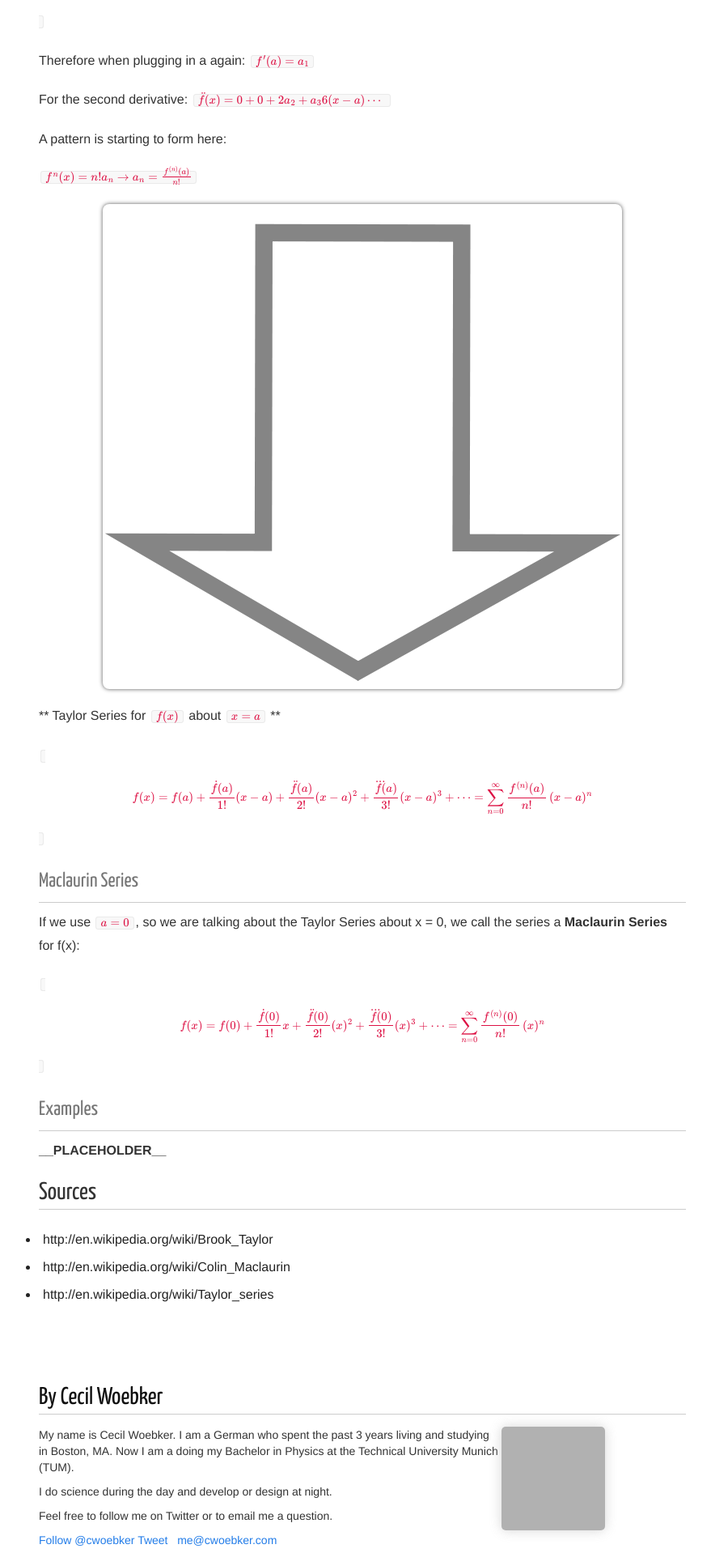
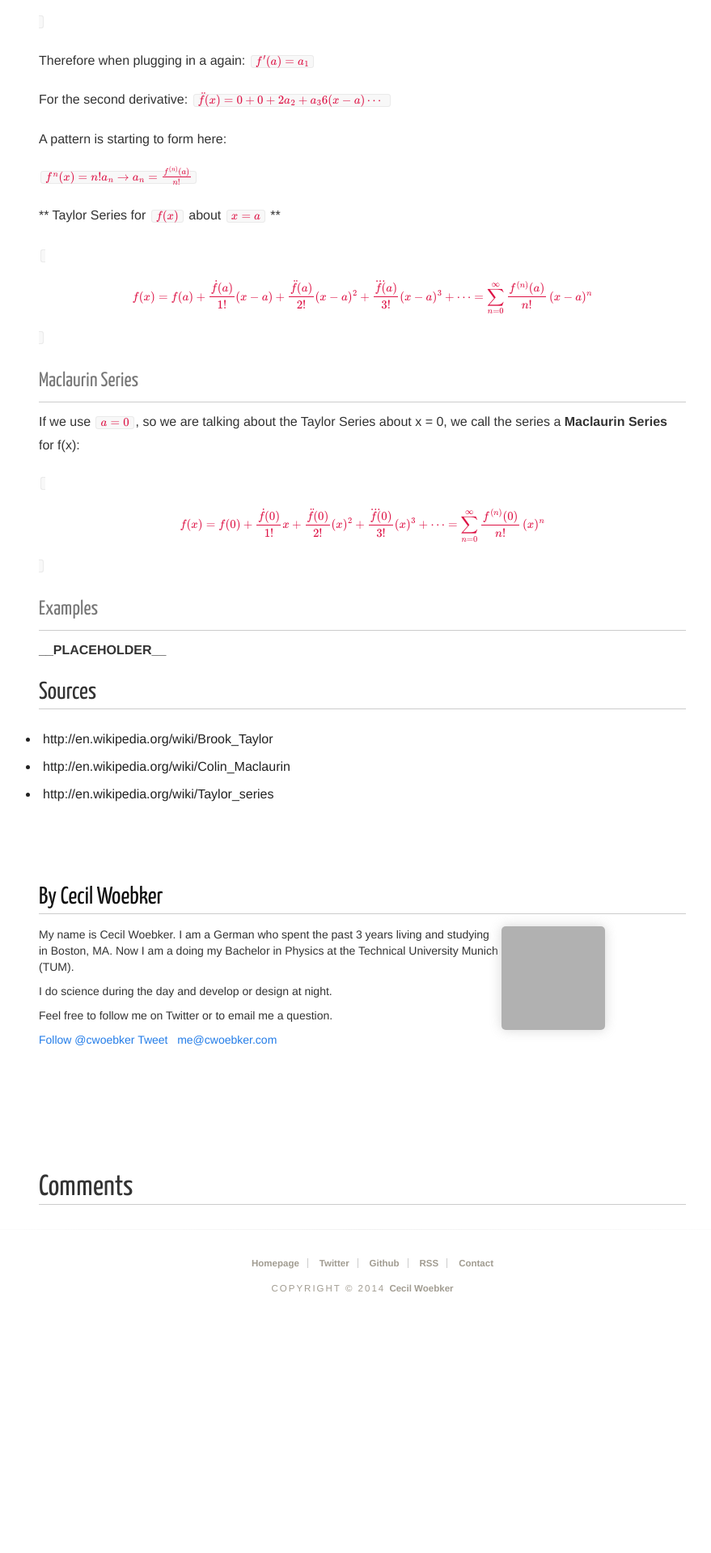
Before and after one commit to cwoebker/.com, a Jekyll site: the page built from numb3rs/math/taylor-series.md, in a window 1280 px wide. Shown: the part 2656-4574 px from the top of the page at 81% size, without its empty margins (192-1071 px from the left). Built offline with Jekyll 4.4.1, drawn with Linux system fonts in a browser that asks for light colours; nearby versions of some CDN libraries; Markdown is read by kramdown in place of the engine named in the settings; formulas are drawn with MathJax 3; comment, search, counter and statistics services are not loaded; after the commit the page ends 4257 px from its top, so only the background shows below that; grey boxes are pictures that could not be loaded.

Commit message:
cleanup old files

```diff
--- a/numb3rs/math/taylor-series.md
+++ b/numb3rs/math/taylor-series.md
@@ -99,8 +99,6 @@ A pattern is starting to form here:
 f^{n}(x) = n!a_n \rightarrow a_n = \frac{f^{(n)}(a)}{n!}
 \)`
 
-<img src="/assets/images/downarrow.png" alt="therefore" title="Therefore" height="256" width="256" />
-
 ** Taylor Series for `\(f(x)\)` about `\(x=a\)` **
 
 `\[
```
Also changed, not shown: assets/favicon_old.ico (deleted), assets/images/about.png (deleted), assets/images/downarrow.png (deleted), assets/images/munich-day.jpg (deleted), assets/js/skrollr.min.js (deleted).
